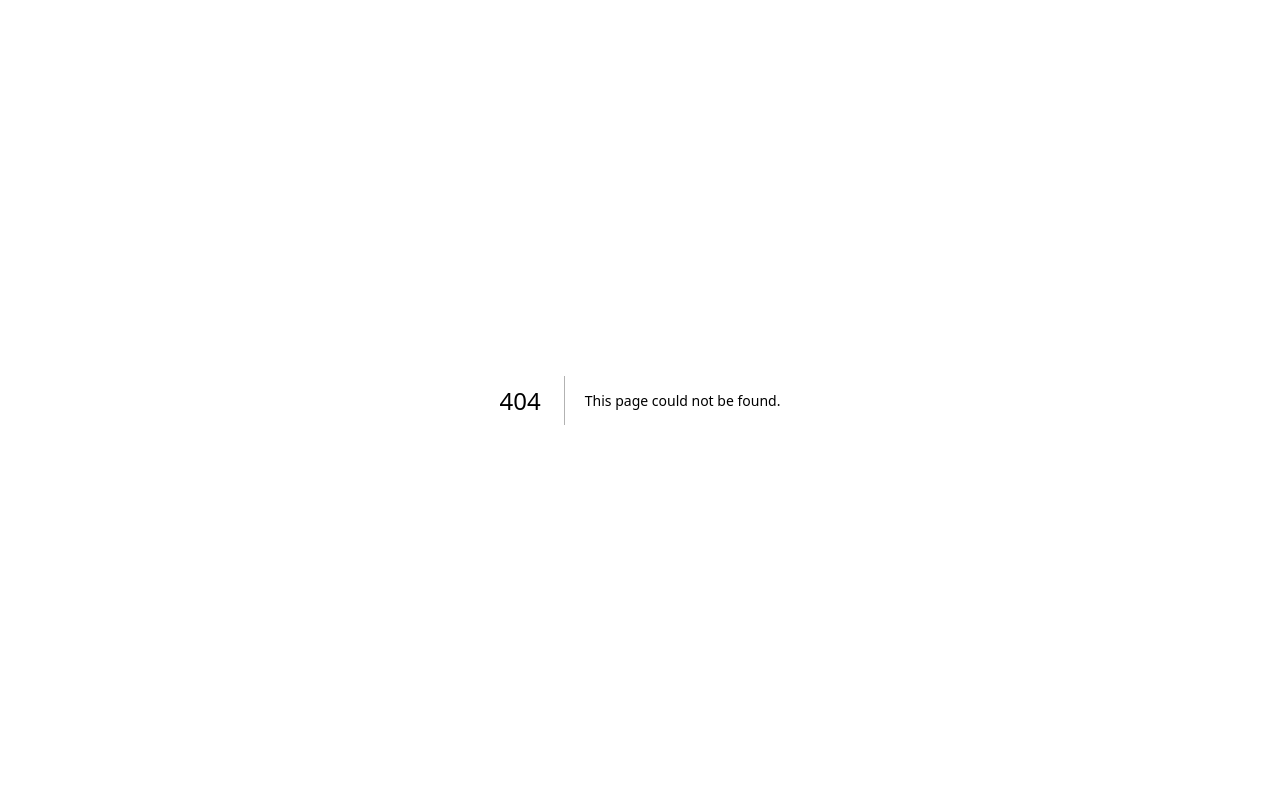
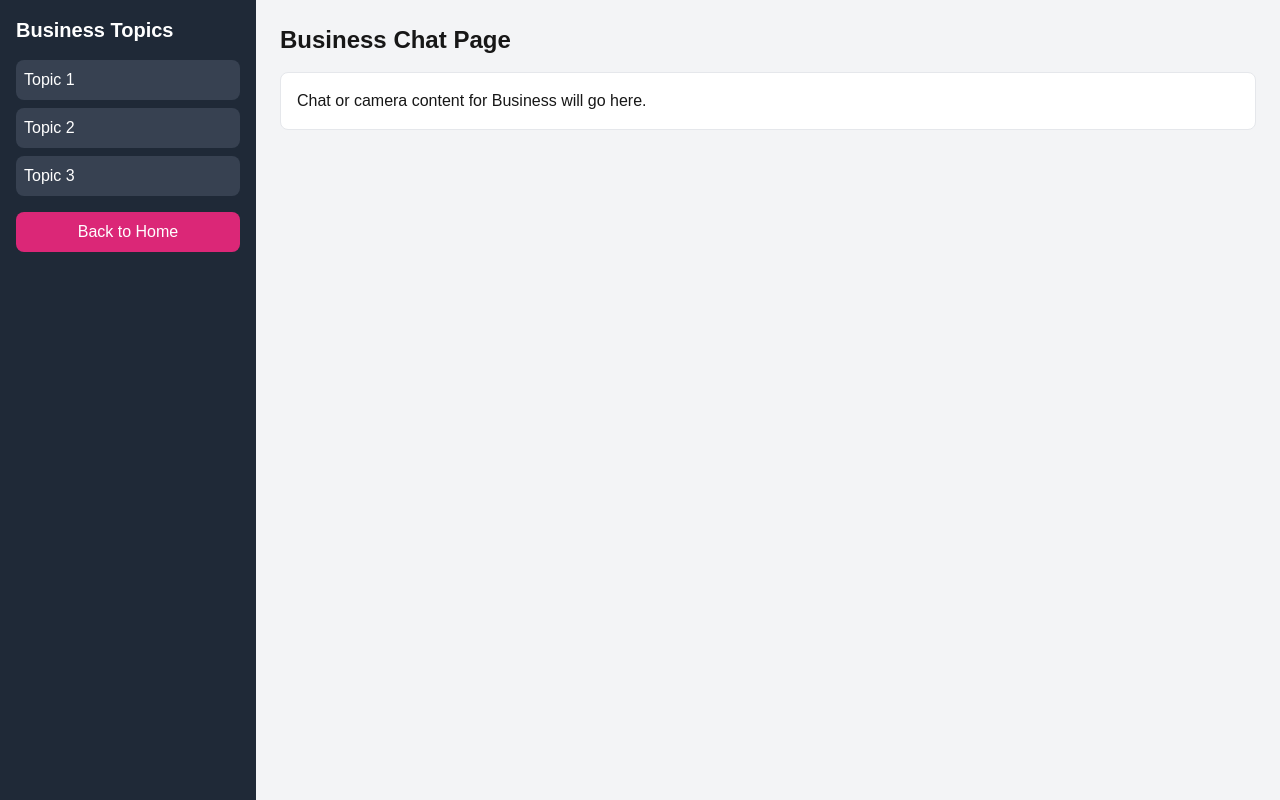
Before and after one commit to riyawarrior/ai-interviewer, a Next.js app: page /buisness in a window 1280 px wide. Before the commit this address had no page. Built offline with nearby package versions, Linux system fonts and the light colour scheme.

Commit message:
Stream and sidebar update

```diff
--- /dev/null
+++ b/app/architecture/page.js
@@ -0,0 +1,23 @@
+import Sidebar from "../../components/sidebar";
+
+const ArchitecturePage = () => {
+    const links = [
+        { href: "/architecture/topic1", label: "Topic 1" },
+        { href: "/architecture/topic2", label: "Topic 2" },
+        { href: "/architecture/topic3", label: "Topic 3" },
+    ];
+
+    return (
+        <div className="flex">
+            <Sidebar title="Architecture Topics" links={links} />
+            <div className="flex-1 p-6 bg-gray-100">
+                <h1 className="text-2xl font-bold mb-4">Architecture Chat Page</h1>
+                <div className="border rounded-lg p-4 bg-white">
+                    <p>Chat or camera content for Architecture will go here.</p>
+                </div>
+            </div>
+        </div>
+    );
+};
+
+export default ArchitecturePage;
--- /dev/null
+++ b/app/btech/page.js
@@ -0,0 +1,23 @@
+import Sidebar from "../../components/sidebar";
+
+const BTechPage = () => {
+    const links = [
+        { href: "/btech/topic1", label: "Topic 1" },
+        { href: "/btech/topic2", label: "Topic 2" },
+        { href: "/btech/topic3", label: "Topic 3" },
+    ];
+
+    return (
+        <div className="flex">
+            <Sidebar title="BTech Topics" links={links} />
+            <div className="flex-1 p-6 bg-gray-100">
+                <h1 className="text-2xl font-bold mb-4">BTech Chat Page</h1>
+                <div className="border rounded-lg p-4 bg-white">
+                    <p>Chat or camera content for BTech will go here.</p>
+                </div>
+            </div>
+        </div>
+    );
+};
+
+export default BTechPage;
--- /dev/null
+++ b/app/buisness/page.js
@@ -0,0 +1,23 @@
+import Sidebar from "../../components/sidebar";
+
+const BusinessPage = () => {
+    const links = [
+        { href: "/business/topic1", label: "Topic 1" },
+        { href: "/business/topic2", label: "Topic 2" },
+        { href: "/business/topic3", label: "Topic 3" },
+    ];
+
+    return (
+        <div className="flex">
+            <Sidebar title="Business Topics" links={links} />
+            <div className="flex-1 p-6 bg-gray-100">
+                <h1 className="text-2xl font-bold mb-4">Business Chat Page</h1>
+                <div className="border rounded-lg p-4 bg-white">
+                    <p>Chat or camera content for Business will go here.</p>
+                </div>
+            </div>
+        </div>
+    );
+};
+
+export default BusinessPage;
--- a/app/home/page.js
+++ b/app/home/page.js
@@ -1,5 +1,6 @@
 "use client";
-import { useEffect, useState } from 'react';
+import { useEffect, useState } from "react";
+import { useRouter } from "next/navigation";
 
 const HomePage = () => {
     const [showText, setShowText] = useState(false);
@@ -7,7 +8,10 @@ const HomePage = () => {
     const [typedText, setTypedText] = useState("");
     const [showDialog, setShowDialog] = useState(false);
 
-    const text = 'HHello! I am your AI Advisor. I am here to help you with personalized advice, tailored just for you. Whether you need guidance on your projects, insights to improve your skills, or any other support, I’ve got you covered. Let’s get started and unlock your full potential together! To move forward, you need to select your stream. Click on the button below to start.';
+    const router = useRouter();
+
+    const text =
+        "HHello! I am your AI Advisor. I am here to help you with personalized advice, tailored just for you. Whether you need guidance on your projects, insights to improve your skills, or any other support, I’ve got you covered. Let’s get started and unlock your full potential together! To move forward, you need to select your stream. Click on the button below to start.";
 
     useEffect(() => {
         const timer = setTimeout(() => {
@@ -41,8 +45,8 @@ const HomePage = () => {
     };
 
     const handleStreamSelection = (stream) => {
-        alert(`You selected: ${stream}`);
-        setShowDialog(false);
+        // Navigate to the selected stream's page
+        router.push(`/${stream.toLowerCase()}`);
     };
 
     return (
@@ -61,8 +65,14 @@ const HomePage = () => {
             {/* Text content with white transparent background */}
             {!showDialog && (
                 <div className="relative z-10 text-center max-w-lg bg-gray-800 bg-opacity-90 p-8 rounded-lg shadow-lg">
-                    <img src="/transparent_ai_logo.png" alt="AI Advisor" className="mx-auto w-20 mb-4" />
-                    <h1 className="text-4xl text-white font-bold mb-6">Welcome to AI Advisor!</h1>
+                    <img
+                        src="/transparent_ai_logo.png"
+                        alt="AI Advisor"
+                        className="mx-auto w-20 mb-4"
+                    />
+                    <h1 className="text-4xl text-white font-bold mb-6">
+                        Welcome to AI Advisor!
+                    </h1>
                     {showText && (
                         <p className="text-lg text-gray-200 font-medium mb-6">
                             {typedText}
@@ -72,7 +82,8 @@ const HomePage = () => {
                         <div className="space-y-4">
                             <button
                                 onClick={handleSelectStream}
-                                className="w-full px-6 py-3 bg-pink-600 text-white text-lg font-semibold rounded-lg hover:bg-pink-700 transition-all duration-300">
+                                className="w-full px-6 py-3 bg-pink-600 text-white text-lg font-semibold rounded-lg hover:bg-pink-700 transition-all duration-300"
+                            >
                                 Select Stream
                             </button>
                         </div>
@@ -87,24 +98,28 @@ const HomePage = () => {
                         <h2 className="text-xl font-bold mb-4">Select Your Stream</h2>
                         <div className="space-y-4">
                             <button
-                                onClick={() => handleStreamSelection('BTech')}
-                                className="w-full px-4 py-2 bg-pink-600 text-white rounded-lg hover:bg-pink-500">
+                                onClick={() => handleStreamSelection("BTech")}
+                                className="w-full px-4 py-2 bg-pink-600 text-white rounded-lg hover:bg-pink-500"
+                            >
                                 BTech
                             </button>
                             <button
-                                onClick={() => handleStreamSelection('Architecture')}
-                                className="w-full px-4 py-2 bg-pink-600 text-white rounded-lg hover:bg-pink-500">
+                                onClick={() => handleStreamSelection("Architecture")}
+                                className="w-full px-4 py-2 bg-pink-600 text-white rounded-lg hover:bg-pink-500"
+                            >
                                 Architecture
                             </button>
                             <button
-                                onClick={() => handleStreamSelection('Business')}
-                                className="w-full px-4 py-2 bg-pink-600 text-white rounded-lg hover:bg-pink-500">
+                                onClick={() => handleStreamSelection("Business")}
+                                className="w-full px-4 py-2 bg-pink-600 text-white rounded-lg hover:bg-pink-500"
+                            >
                                 Business
                             </button>
                         </div>
                         <button
                             onClick={() => setShowDialog(false)}
-                            className="mt-4 px-4 py-2 bg-gray-500 text-black rounded-lg hover:bg-gray-400">
+                            className="mt-4 px-4 py-2 bg-gray-500 text-black rounded-lg hover:bg-gray-400"
+                        >
                             Close
                         </button>
                     </div>
--- /dev/null
+++ b/components/sidebar.js
@@ -0,0 +1,31 @@
+"use client";
+
+import Link from "next/link";
+
+const Sidebar = ({ title, links }) => {
+    return (
+        <div className="w-64 bg-gray-800 text-white h-screen p-4">
+            <h2 className="text-xl font-bold mb-4">{title}</h2>
+            <ul className="space-y-2">
+                {links.map((link, index) => (
+                    <li key={index}>
+                        <Link href={link.href}>
+                            <button className="w-full text-left p-2 rounded-lg bg-gray-700 hover:bg-gray-600">
+                                {link.label}
+                            </button>
+                        </Link>
+                    </li>
+                ))}
+            </ul>
+            <div className="mt-4">
+                <Link href="/">
+                    <button className="w-full p-2 bg-pink-600 hover:bg-pink-500 rounded-lg text-white">
+                        Back to Home
+                    </button>
+                </Link>
+            </div>
+        </div>
+    );
+};
+
+export default Sidebar;
```
